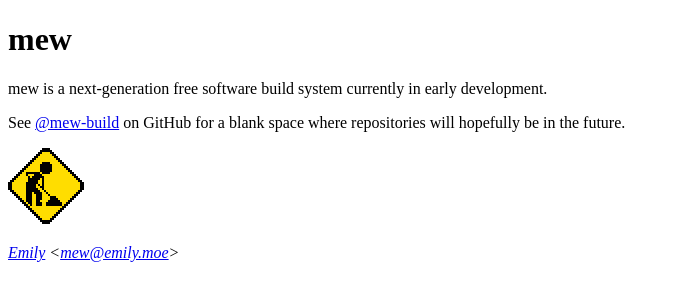
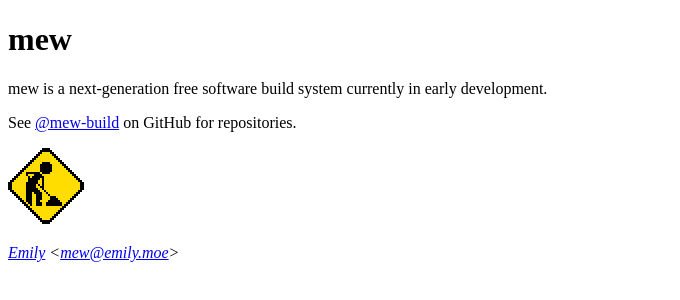
Before and after one commit to mew-build/mew, a plain HTML site: page www/mew.build/index.html in a window 1280 px wide. Shown: the whole page, without its empty margins (0-680 px from the left). Drawn offline with Linux system fonts and the light colour scheme.

Commit message:
mew.build: mention that this repo exists now

```diff
--- a/www/mew.build/index.html
+++ b/www/mew.build/index.html
@@ -11,8 +11,7 @@
       currently in early development.</p
     ><p
       >See <a href="https://github.com/mew-build">@mew-build</a>
-      on GitHub for a blank space where repositories will hopefully be
-      in the future.</p
+      on GitHub for repositories.</p
     ><p
       ><img
         src="under-construction.gif" alt="" width="76" height="76"
```
